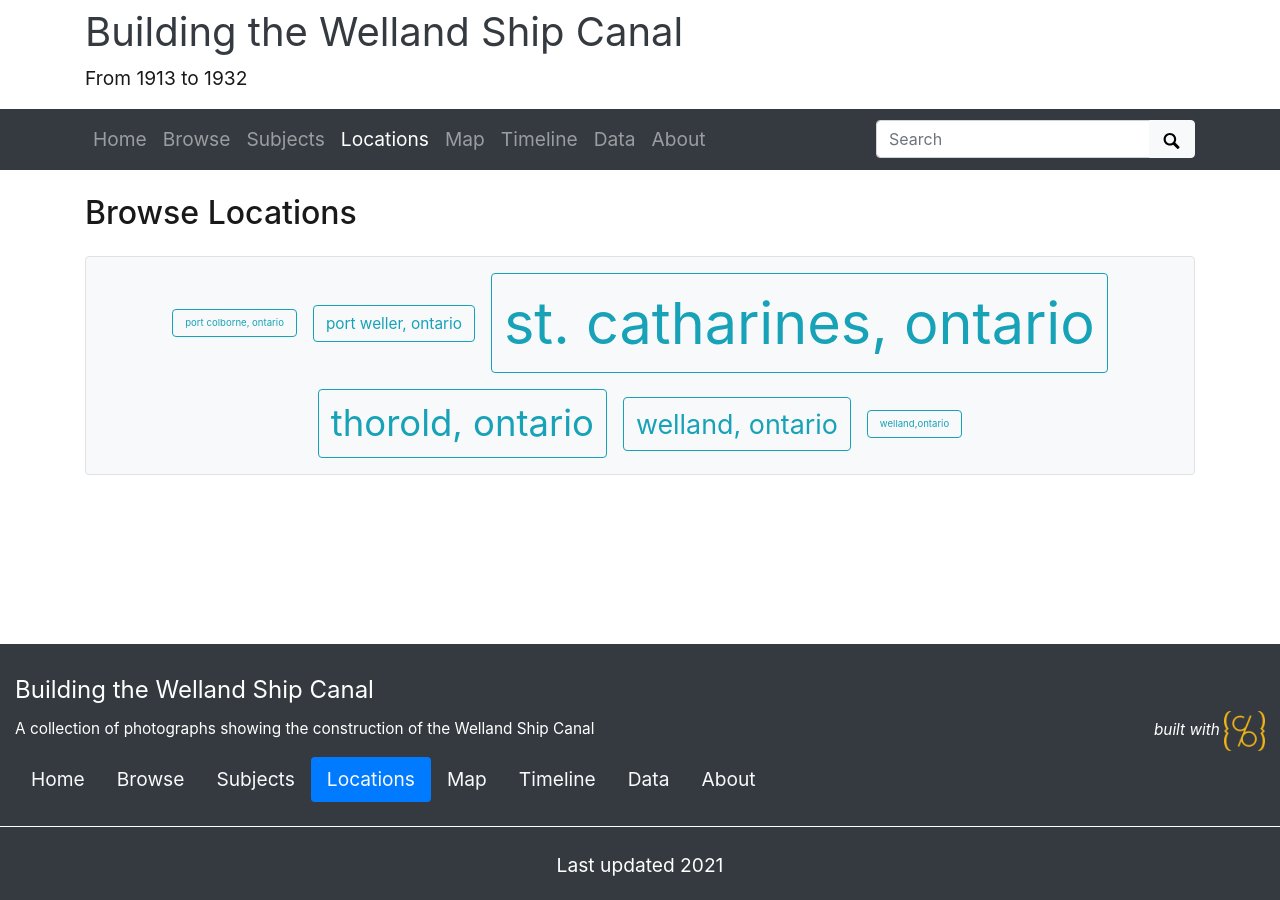
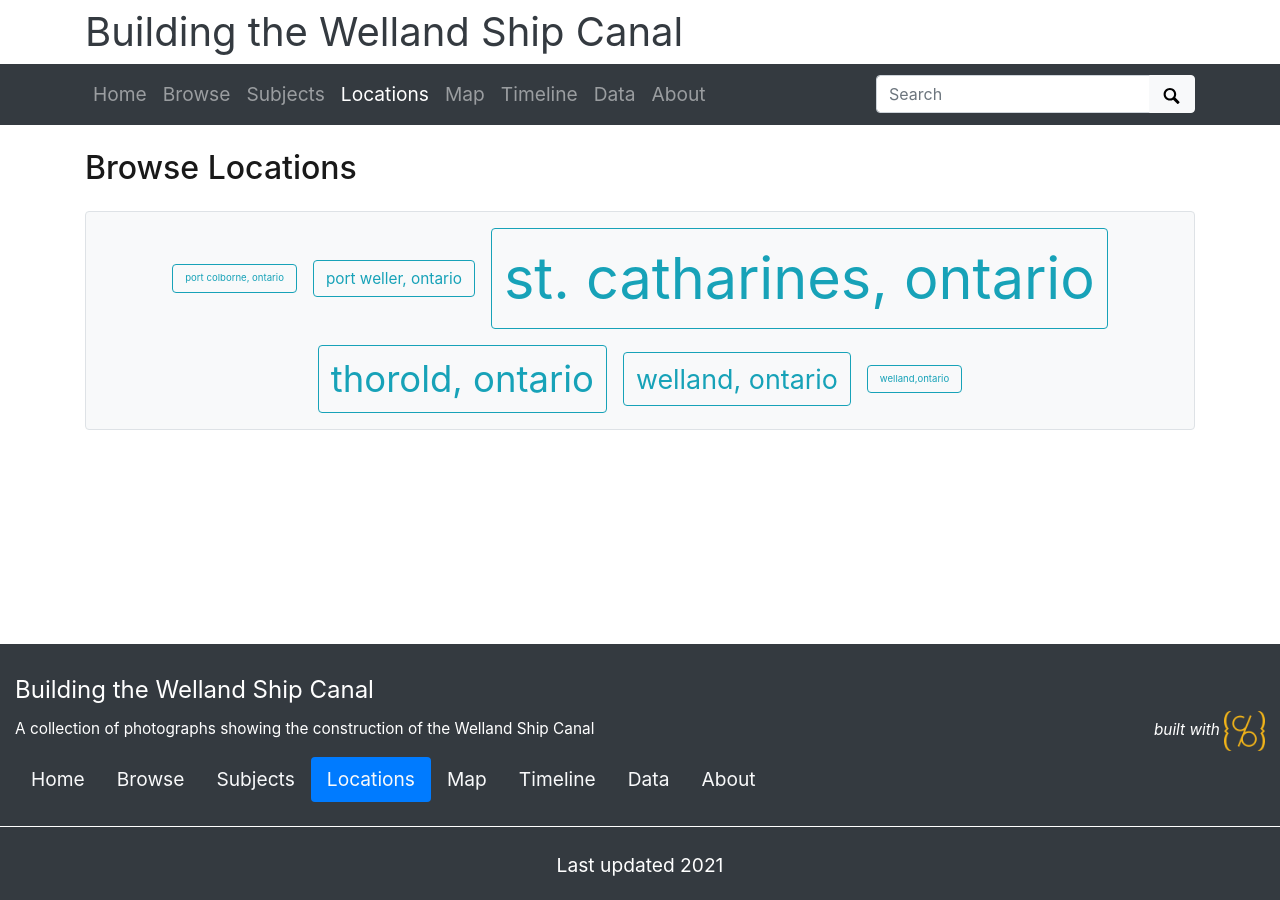
Before and after one commit to chantalcameron/Building-the-Welland-Ship-Canal, a Jekyll site: the page built from pages/locations.md, in a window 1280 px wide. Built offline with Jekyll 4.4.1, drawn with Linux system fonts in a browser that asks for light colours.

Commit message:
Update _config.yml

```diff
--- a/_config.yml
+++ b/_config.yml
@@ -20,7 +20,7 @@ source-code: https://github.com/chantalcameron/Buildig-the-Welland-Ship-Canal
 # title of site appears in banner
 title: Building the Welland Ship Canal
 # tagline, a short phrase that will appear throughout the site in the top banner
-tagline: From 1913 to 1932
+tagline:
 # description appears in meta tags and other locations
 # this description might appear in search result lists, keep around 160 characters max
 description: "A collection of photographs showing the construction of the Welland Ship Canal"
```
